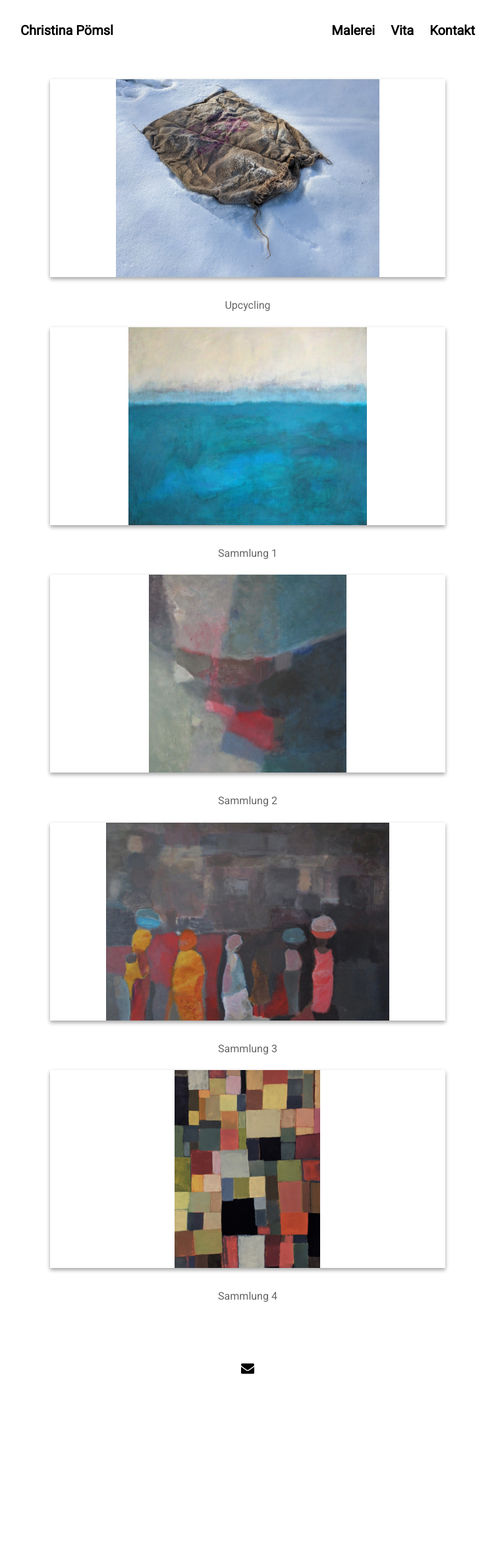
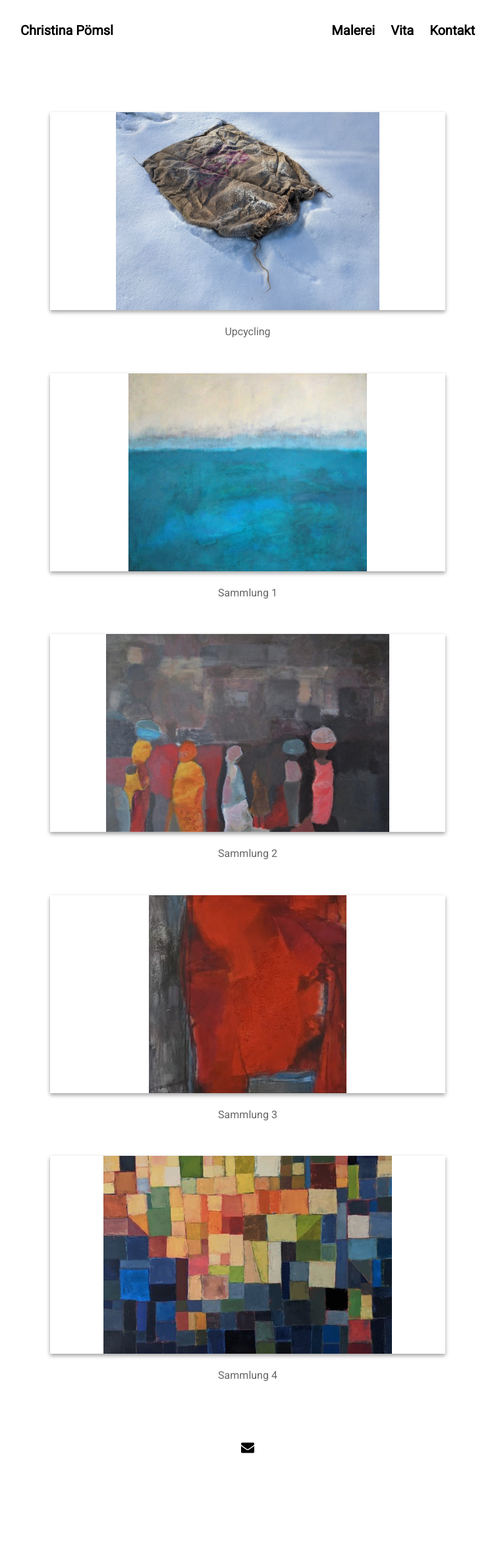
Before and after one commit to christina-poemsl/christina-poemsl.github.io, a Jekyll site: the page built from index.html, in a window 1280 px wide. Shown: the whole page at 66% size, without its empty margins (264-1017 px from the left). Built offline with Jekyll 4.4.1, drawn with Linux system fonts in a browser that asks for light colours; nearby versions of some CDN libraries; before the commit the page ends 2228 px from its top, so only the background shows below that.

Commit message:
Added space and updated thumbs

```diff
--- a/_includes/image.html
+++ b/_includes/image.html
@@ -1,4 +1,3 @@
 <div class="image-container" margin-top="50px" margin-bottom="50px" align="center">
-  <!--<a href="{{ site.github.url }}/assets/img/{{ include.image }}">-->
     <img src="{{ site.github.url }}/assets/img/{{ include.image }}" alt="{{ include.image }}">
 </div>
--- a/assets/css/3-sections/_thumbnails.sass
+++ b/assets/css/3-sections/_thumbnails.sass
@@ -10,6 +10,8 @@
     width: 600px
     height: 300px
     margin: 0px auto 30px
+    margin-top: 50px
+    margin-bottom: 20px
     position: relative
     overflow: hidden
     background:
```
Also changed, not shown: assets/img/projects/proj-3/thumb.jpg, assets/img/projects/proj-4/thumb.jpg, assets/img/projects/proj-5/thumb.jpg.
